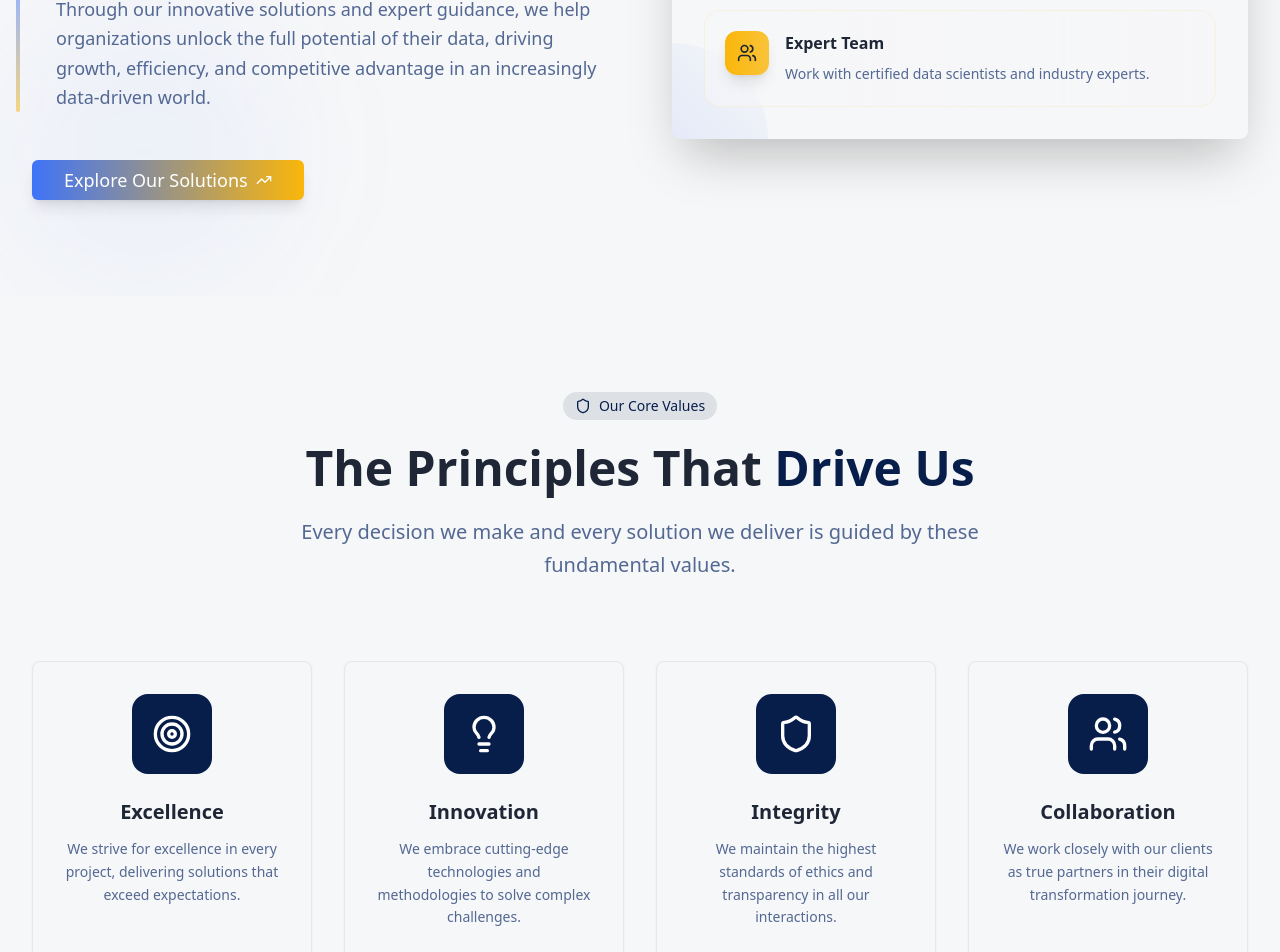
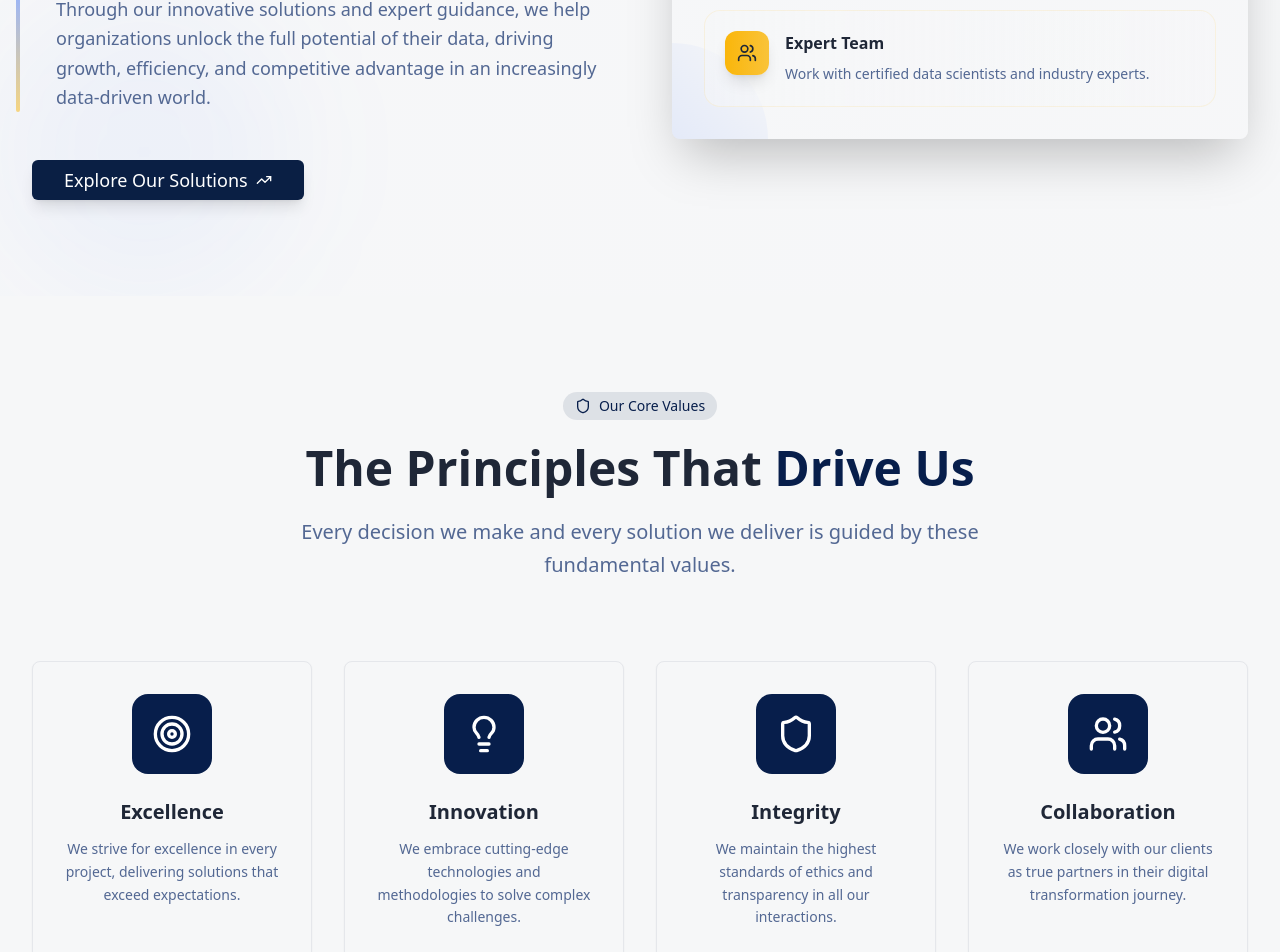
Before and after one commit to waqaralyy/prestige-data-flow, a React (Vite) app: page /about in a window 1280 px wide. Shown: the part 1196-2148 px from the top of the page. Built offline with nearby package versions, Linux system fonts and the light colour scheme.

Commit message:
Update button color
Set the background color of the "Explore Our Solutions" button to #0A1F44.

```diff
--- a/src/pages/About.tsx
+++ b/src/pages/About.tsx
@@ -138,7 +138,10 @@ const About = () => {
               </div>
 
               <div className="pt-4">
-                <Button className="bg-gradient-to-r from-secondary to-accent hover:from-secondary/90 hover:to-accent/90 text-secondary-foreground shadow-lg hover:shadow-xl transition-all duration-300 hover:scale-105 px-8 py-3 text-lg">
+                <Button
+                  className="text-white shadow-lg hover:shadow-xl transition-all duration-300 hover:scale-105 px-8 py-3 text-lg"
+                  style={{ backgroundColor: '#0A1F44' }}
+                >
                   <Link to="/services" className="flex items-center gap-2">
                     Explore Our Solutions
                     <TrendingUp className="h-4 w-4" />
```
